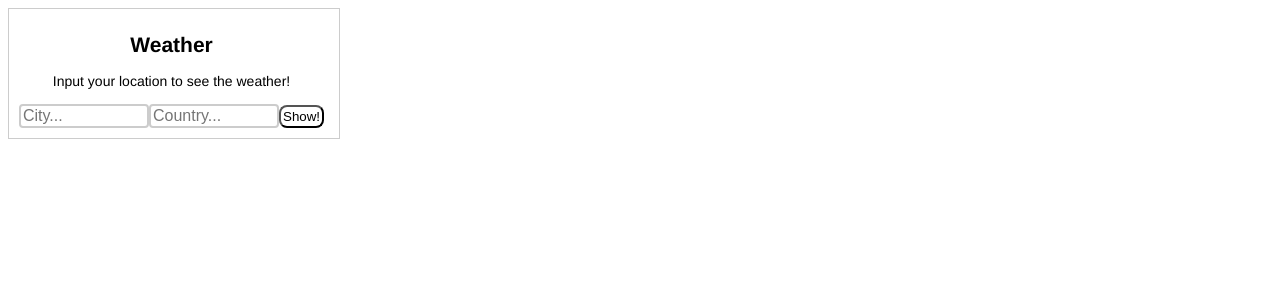
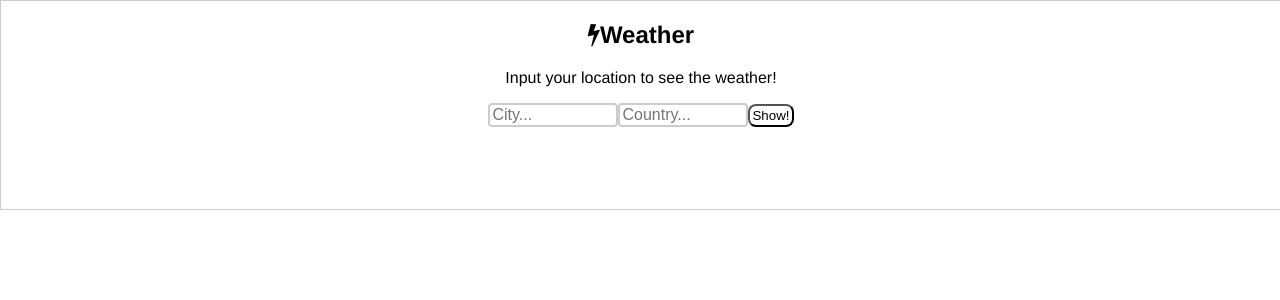
Before and after one commit to mikifriki/WeatherReact, a React (Create React App) app: page / in a window 1280 px wide. Shown: the top 300 px of the page. Built offline with nearby package versions, Linux system fonts and the light colour scheme.

Commit message:
The look
Made it look better and fixed a small bug. Also cleaned up the code and removed unnecessary stuff.

```diff
--- a/public/index.html
+++ b/public/index.html
@@ -10,6 +10,7 @@
     -->
     <link rel="manifest" href="%PUBLIC_URL%/manifest.json">
     <link rel="shortcut icon" href="%PUBLIC_URL%/favicon.ico">
+    <link rel="stylesheet" href="https://cdnjs.cloudflare.com/ajax/libs/font-awesome/4.7.0/css/font-awesome.min.css">
     <!--
       Notice the use of %PUBLIC_URL% in the tags above.
       It will be replaced with the URL of the `public` folder during the build.
@@ -26,6 +27,7 @@
       You need to enable JavaScript to run this app.
     </noscript>
     <div id="root"></div>
+
     <!--
       This HTML file is a template.
       If you open it directly in the browser, you will see an empty page.
--- a/src/App.js
+++ b/src/App.js
@@ -9,6 +9,8 @@ import Ilm from "./Components/Ilm";
 const API_KEY = "7ff9aafa73fb706223dd209f53908496";
 
 class App extends React.Component{  //see initializib(alustab) componendi mida vaja '
+
+
     state = { // see on object
         Temperatuur:undefined,
         Linn: undefined,
@@ -29,7 +31,7 @@ class App extends React.Component{  //see initializib(alustab) componendi mida v
           const data = await api_call.json();
           console.log(data);
 
-          if (Linn && Riik){
+         if (Linn && Riik){
             this.setState({
                 Temperatuur: data.main.temp,
                 Linn: data.name,
@@ -37,22 +39,20 @@ class App extends React.Component{  //see initializib(alustab) componendi mida v
                 Niiskus: data.main.humidity,
                 Selgitus: data.weather[0].description,
                 Error: ""
-            })
+                })
+           }
 
-
-            } else { // asukoht on väga tähtis muidu tuleb error!!!!.
-                this.setState({
+         else { // asukoht on väga tähtis muidu tuleb error!!!!.
+                this.setState ({
                 Temperatuur: undefined,
                 Linn: undefined,
                 Riik: undefined,
                 Niiskus: undefined,
                 Selgitus: undefined,
-                Error: "Please enter a location"
-            });
+                Error: "Please enter a location"});
+              }
+        }
 
-          }
-
-        }
     render(){
         return(
             //saab ainult ühe parent elemendi returnida, sees võib olla ükskõik nt: <div><p>hey</p>midagi</div>
@@ -71,6 +71,7 @@ class App extends React.Component{  //see initializib(alustab) componendi mida v
         );
     }
 
+
 }
 
 
--- a/src/Components/Form.js
+++ b/src/Components/Form.js
@@ -7,7 +7,6 @@ class Form extends React.Component {
         return(
           <form onSubmit={this.props.getIlm }>
             <input type='tekst' name='Linn' placeholder='City...'/>
-
 
             <input type='tekst' name='Riik' placeholder='Country...'/>
 
--- a/src/Components/Ilm.js
+++ b/src/Components/Ilm.js
@@ -4,17 +4,50 @@ class Ilm extends React.Component{
 
 render(){
     return(
-            <div>
+        <div>
+            <br1/>
 
-            { this.props.Linn && this.props.Riik && <p>Location: { this.props.Linn} { this.props.Riik }</p>}
-            { this.props.Temperatuur && <p>Temperature: { this.props.Temperatuur }</p>}
-            { this.props.Niiskus && <p>Humidity: { this.props.Niiskus }</p>}
-            { this.props.Selgitus && <p>Clarity: { this.props.Selgitus}</p>}
-            { this.props.Error && <p>{ this.props.Error }</p>}
+            {this.props.Linn && this.props.Riik &&
+                <p1>
+                    <i class="fa fa-compass"></i>
+                    Location: { this.props.Linn} { this.props.Riik }
+                </p1>
+            }
+
+            <br/>
+
+            {this.props.Temperatuur &&
+                 <p2>
+                    <i class="fa fa-thermometer"></i>
+                    Temperature: { this.props.Temperatuur }°C
+                 </p2>
+            }
+
+            <br/>
+
+            {this.props.Niiskus &&
+                <p3>
+                    <i class="fa fa-tint"> </i>
+                    Humidity: { this.props.Niiskus }%
+                </p3>
+            }
+
+            <br/>
+
+            { this.props.Selgitus &&
+                <p4>
+                    <i class="fa fa-cloud"></i>
+                    Cloudiness: { this.props.Selgitus}
+                </p4>
+            }
+
+            <br/>
+
+            { this.props.Error && <p5>{ this.props.Error }</p5>}
 
 
 
-            </div>
+        </div>
     );
 
     };
--- a/src/Components/Titles.js
+++ b/src/Components/Titles.js
@@ -7,7 +7,8 @@ class Titles extends React.Component{
         return(
 
          <div>
-            <h2>Weather</h2>
+
+            <h2> <i class="fa fa-bolt"></i>Weather</h2>
             <p>Input your location to see the weather!</p>
          </div>
 
--- a/src/index.css
+++ b/src/index.css
@@ -1,17 +1,22 @@
 body {
+  position: relative;
+  text-align: center;
+  margin:0 auto;
+  width: 100%;
+  height: 100%;
+  padding: 0;
+  margin: 0;
   border: 1px solid #ccc;
-    width: 310px;
-    min-height: 68px;
-    padding: 10px;
-    display: flex;
   font-family: "Helvetica", Arial, sans-serif;
-    font-size: 14px;
-    line-height: 18px;
-    text-align: center;
+  font-size: 16px;
 }
 
-form{
-   width: 100%;
+body-wrapper:before{
+  content: "";
+  position: relative;
+  display: inline-block;
+  width: 0; height: 100%;
+  vertical-align: middle;
 }
 
 input {
@@ -32,10 +37,47 @@ button{
   border-radius: 8px;
   background-color: white;
   color: black;
-
 }
 
 .titles{
   position: static;
   border: 3px solid #73AD21;
 }
+
+br{
+  line-height:22px;
+}
+
+/* this is spacing between the location, temp and so on. and the input field */
+br1{
+  display: block;
+  margin: 10px 0;
+}
+
+ p1, p2, p3, p4{/* this styles the city, temperature and other pargagraphs that you get when showing stuff */
+
+  text-align: left;
+  float: center;
+  letter-spacing: 0.5px;
+  position: relative;
+
+  -webkit-animation-name: Mtext; /* Safari */
+  -webkit-animation-duration: 4s; /* Safari*/
+  -webkit-animation-fill-mode: forwards;
+  animation-name: Mtext;
+  animation-duration: 3s;
+  animation-fill-mode: reverse;
+
+}
+
+
+@-webkit-keyframes Mtext{
+  0%   {left:200px; top:0px;}
+  25%  {background-color:rgb(255, 255, 255); left:0px; top:0px;}
+}
+
+/* Standard syntax */
+@keyframes Mtext{
+  0%   {left:200px; top:0px;}
+  25%  {background-color:rgb(255, 255, 255); left:0px; top:0px;}
+}
```
Lines whose indentation alone changed are shown as unchanged.
